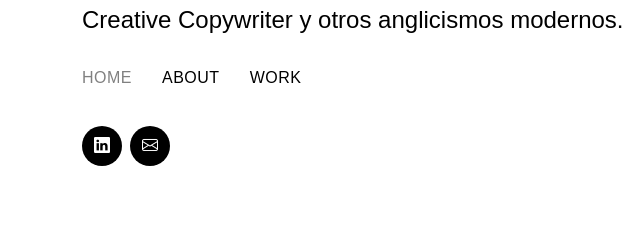
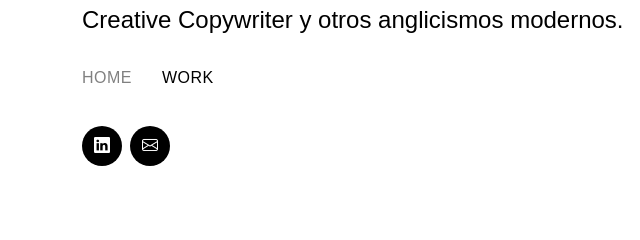
Before and after one commit to Mumitravi/mumitravi.github.io, a plain HTML site: page index.html in a window 1280 px wide. Shown: the part 348-588 px from the top of the page, 0-640 px from the left. Drawn offline with Linux system fonts and the light colour scheme.

Commit message:
Update index.html

```diff
--- a/index.html
+++ b/index.html
@@ -50,7 +50,7 @@
       <nav id="navbar" class="navbar">
     <ul>
       <li><a class="nav-link active" href="#header">HOME</a></li>
-        <li><a class="nav-link" href="#about">ABOUT</a></li>
+        <!-- <li><a class="nav-link" href="#about">ABOUT</a></li> -->
         <li><a class="nav-link" href="#portfolio">WORK</a></li>
         <!-- <li><a class="nav-link" href="#contact">Contacto</a></li> -->
     </ul>
```
